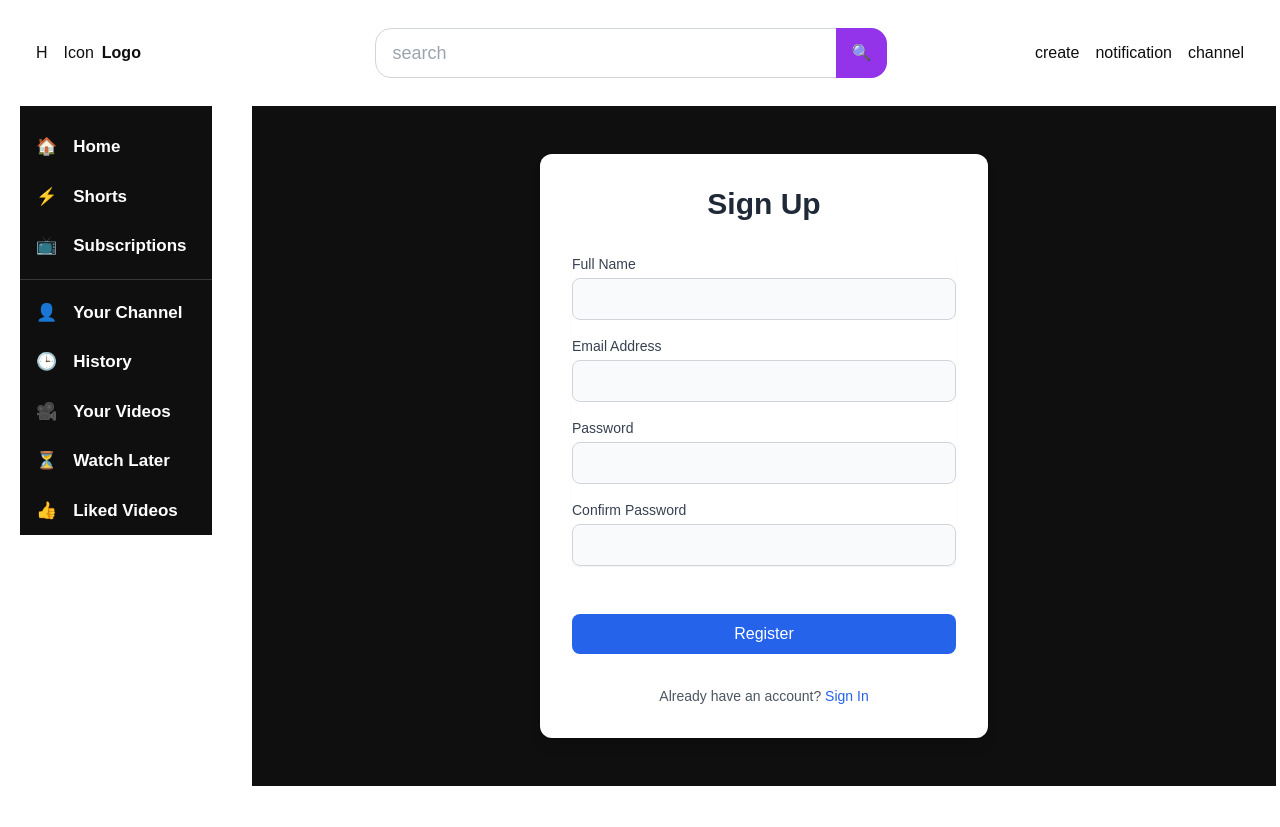
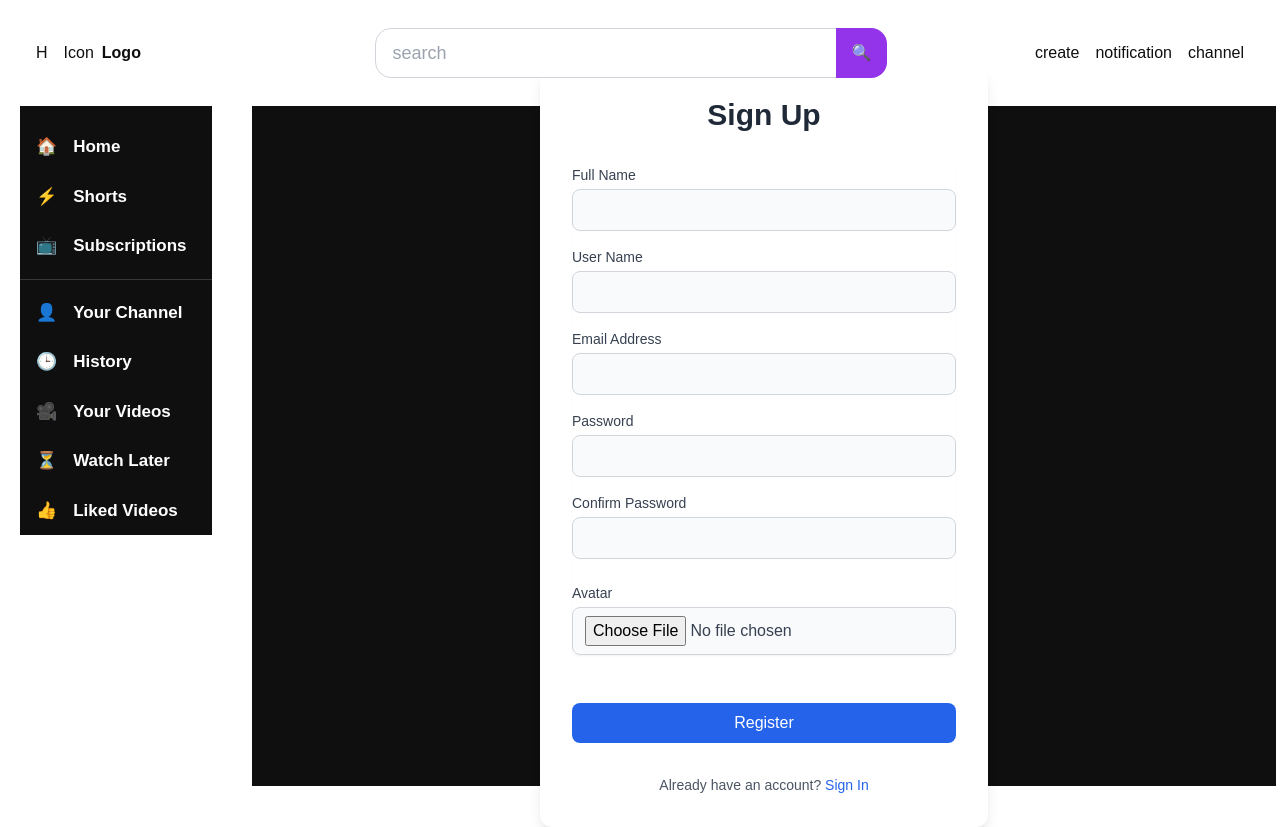
Before and after one commit to Tanaykumar01/Video-Player, a Next.js app in the folder Frontend/: page /user/register in a window 1280 px wide. Before the commit the page ends 800 px from the top, so only its background shows below. Built offline with nearby package versions, Linux system fonts and the light colour scheme.

Commit message:
Refactor registration page to include username and avatar fields

```diff
--- a/Frontend/src/app/user/register/page.js
+++ b/Frontend/src/app/user/register/page.js
@@ -5,20 +5,35 @@ import { useRouter } from 'next/navigation';
 
 export default function Register() {
   const [name, setName] = useState('');
+  const [username, setUserName] = useState('');
   const [email, setEmail] = useState('');
   const [password, setPassword] = useState('');
   const [confirmPassword, setConfirmPassword] = useState('');
+  const [image, setImage] = useState(null);
   const router = useRouter();
 
-  const handleRegister = (e) => {
+  const handleRegister = async (e) => {
     e.preventDefault();
-    // Mock registration logic, replace with real authentication
-    if (password !== confirmPassword) {
-      alert('Passwords do not match');
+    if(password !== confirmPassword){
+      alert("Passwords do not match");
+      return;
+    }
+    const formData = new FormData();
+    formData.append("fullName" , name);
+    formData.append("username" , username);
+    formData.append('email', email);
+    formData.append('password', password);
+    if(image) formData.append("avatar", image);
+    const response = await fetch('http://localhost:8000/api/v1/users/register', {
+      method: 'POST',
+      body: formData,
+    });
+    const data = await response.json();
+    if (data.statusCode !== 200) {
+      alert('Passwords is not strong enough');
     } else {
-      // Simulate successful registration, replace with actual logic
       alert('Registration successful');
-      router.push('/login'); // Redirect to the login page after successful registration
+      router.push('/user/login');
     }
   };
 
@@ -39,6 +54,20 @@ export default function Register() {
                 required
                 value={name}
                 onChange={(e) => setName(e.target.value)}
+                className="w-full px-3 py-2 mt-1 text-gray-700 bg-gray-50 border border-gray-300 rounded-lg focus:outline-none focus:ring-2 focus:ring-blue-500 focus:border-blue-500"
+              />
+            </div>
+            <div className="mb-4">
+              <label htmlFor="name" className="block text-sm font-medium text-gray-700">
+                User Name
+              </label>
+              <input
+                id="username"
+                name="username"
+                type="text"
+                required
+                value={username}
+                onChange={(e) => setUserName(e.target.value)}
                 className="w-full px-3 py-2 mt-1 text-gray-700 bg-gray-50 border border-gray-300 rounded-lg focus:outline-none focus:ring-2 focus:ring-blue-500 focus:border-blue-500"
               />
             </div>
@@ -84,6 +113,20 @@ export default function Register() {
                 className="w-full px-3 py-2 mt-1 text-gray-700 bg-gray-50 border border-gray-300 rounded-lg focus:outline-none focus:ring-2 focus:ring-blue-500 focus:border-blue-500"
               />
             </div>
+            <div className="mb-6">
+              <label className="block text-sm font-medium text-gray-700">
+                Avatar
+              </label>
+              <input
+                id="avatar"
+                name="avatar"
+                type="file"
+                accept="image/*"
+                required
+                onChange={(e) => setImage(e.target.files[0])}
+                className="w-full px-3 py-2 mt-1 text-gray-700 bg-gray-50 border border-gray-300 rounded-lg focus:outline-none focus:ring-2 focus:ring-blue-500 focus:border-blue-500"
+              />
+            </div>
           </div>
 
           <button
```
